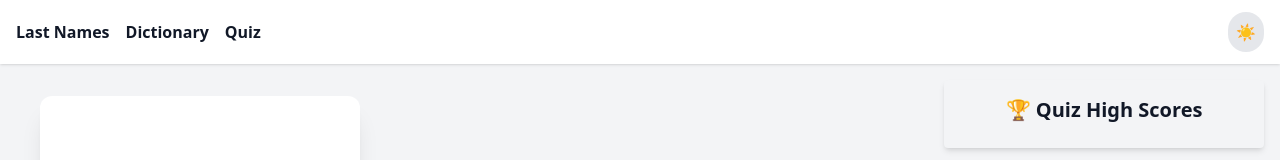
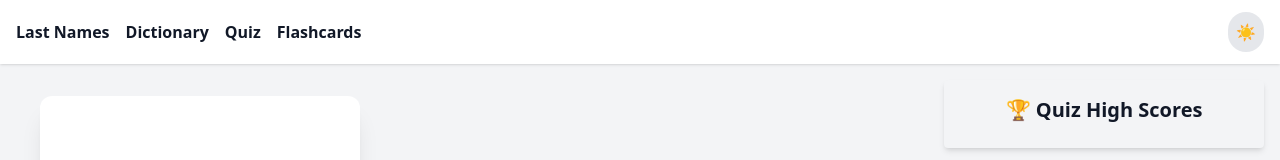
Before and after one commit to askbobo/app, a React (Create React App) app: page / in a window 1280 px wide. Shown: the top 160 px of the page. Built offline with nearby package versions, Linux system fonts and the light colour scheme.

Commit message:
Flashcards new page

```diff
--- a/src/App.tsx
+++ b/src/App.tsx
@@ -4,6 +4,8 @@ import DarkModeToggle from './components/DarkModeToggle';
 import Quiz from './components/Quiz';
 import HighScores from './components/HighScores';
 import LastName from './components/LastName';
+import Flashcards from './components/Flashcards';
+
 
 function App() {
     return (
@@ -16,6 +18,8 @@ function App() {
                         <Link to="/last-name" className="font-bold hover:underline">Last Names</Link>
                         <Link to="/" className="font-bold hover:underline">Dictionary</Link>
                         <Link to="/quiz" className="font-bold hover:underline">Quiz</Link>
+                        <Link to="/flashcards" className="font-bold hover:underline">Flashcards</Link>
+
                     </div>
                     <DarkModeToggle/>
                 </nav>
@@ -28,6 +32,8 @@ function App() {
                                 <Route path="/last-name" element={<LastName/>}/>
                                 <Route path="/" element={<Dictionary/>}/>
                                 <Route path="/quiz" element={<Quiz/>}/>
+                                <Route path="/flashcards" element={<Flashcards />} />
+
                             </Routes>
                         </div>
                         <div className="w-full lg:w-80">
```
